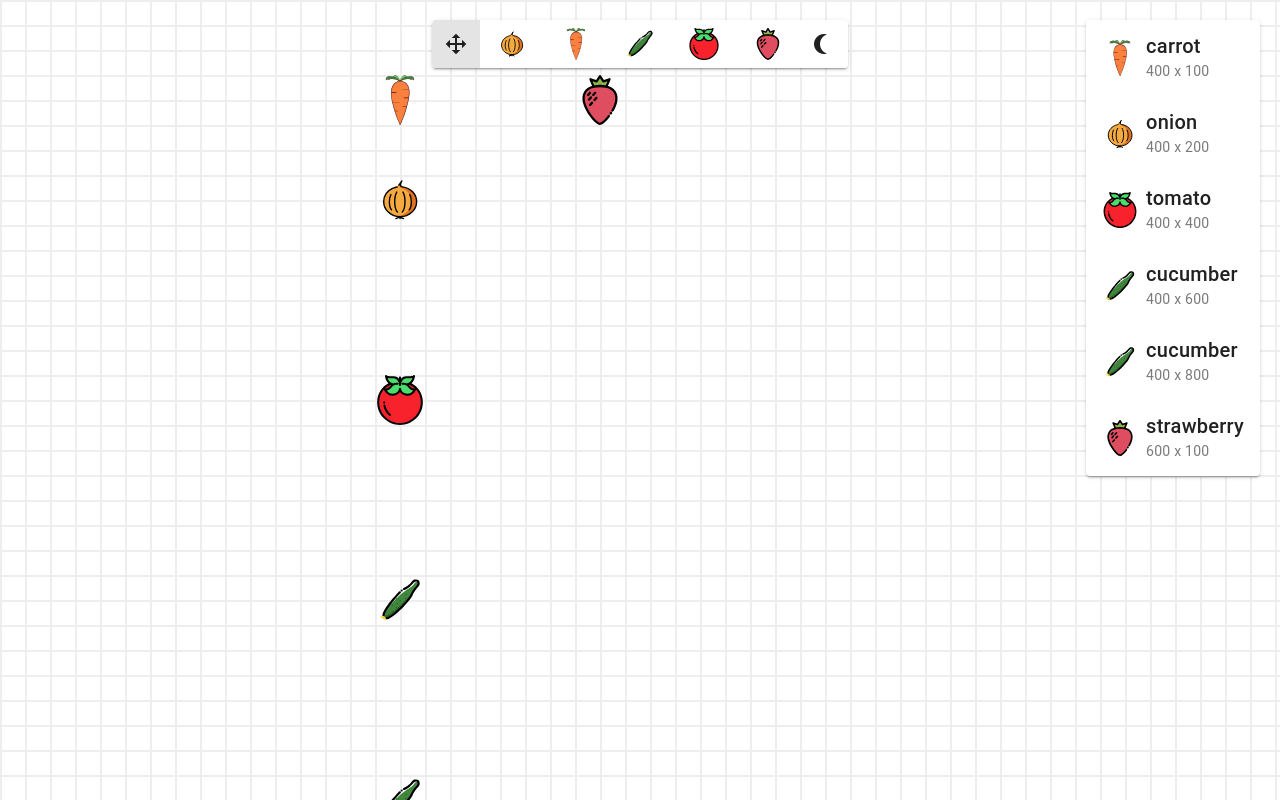
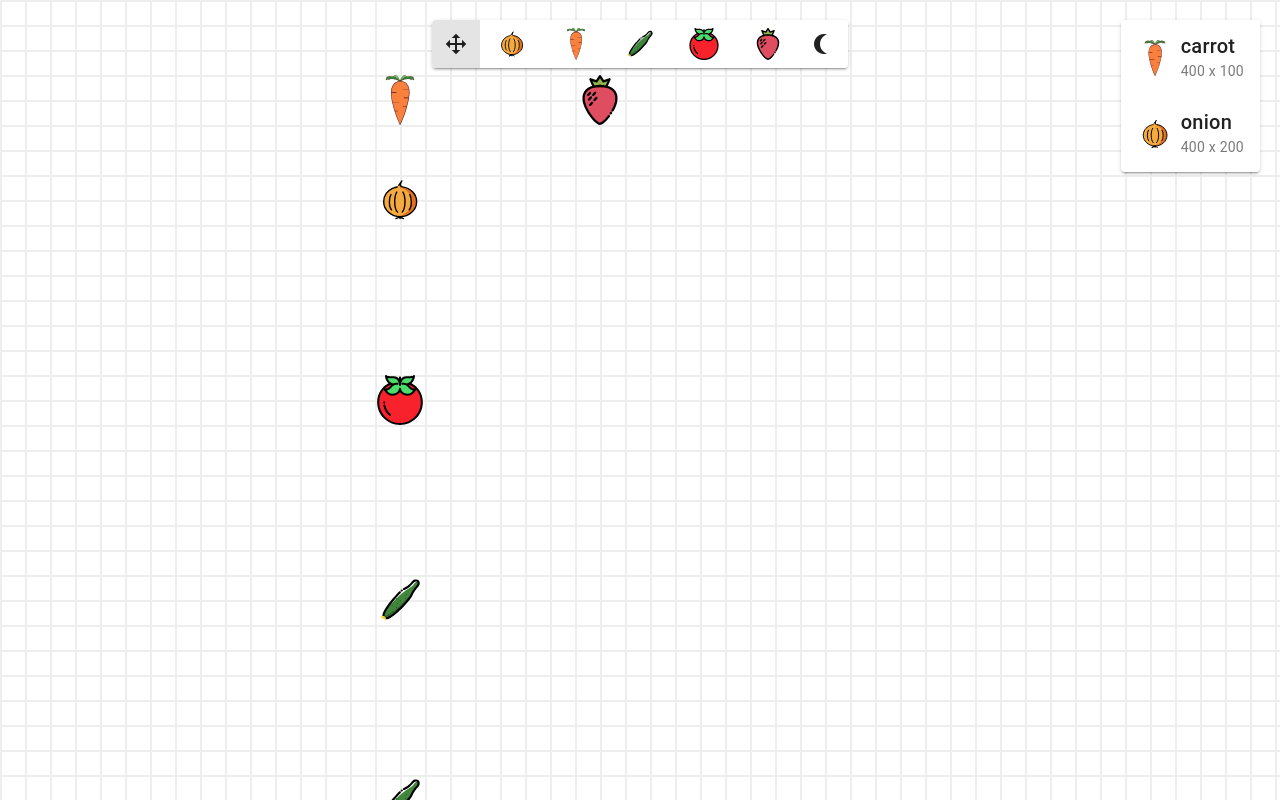
Before and after one commit to SpaceShaman/allelo, a Vue app: page / in a window 1280 px wide. Built offline with nearby package versions, Linux system fonts and the light colour scheme.

Commit message:
refactor(Actions.vue, Selected.vue, plants.ts, PlantedPlant.ts, index.ts): update variable and type names for consistency and clarity feat(plants.ts): add selectedList and selected computed property to manage selected plants in the store

```diff
--- a/src/components/Actions.vue
+++ b/src/components/Actions.vue
@@ -1,13 +1,13 @@
 <script setup lang="ts">
 import { plantsStore, toolbarStore, viewportStore } from "@/stores";
-import type { PlantOnGrid } from "@/types";
+import type { PlantedPlant } from "@/types";
 import { watch } from "vue";
 
 const viewport = viewportStore();
 const plants = plantsStore();
 const toolbar = toolbarStore();
 
-var movingPlant: undefined | PlantOnGrid = undefined;
+var movingPlant: undefined | PlantedPlant = undefined;
 document.addEventListener("mouseup", (e) => {
   movingPlant = undefined;
 });
--- a/src/components/Selected.vue
+++ b/src/components/Selected.vue
@@ -19,7 +19,7 @@ const plants = plantsStore();
       variant="text"
     /> -->
     <v-card
-      v-for="plant in plants.planted"
+      v-for="plant in plants.selected"
       :key="plant.name"
       :title="plant.name"
       :subtitle="`${plant.position.x.toFixed()} x ${plant.position.y.toFixed()}`"
--- a/src/stores/plants.ts
+++ b/src/stores/plants.ts
@@ -1,10 +1,10 @@
-import { PlantOnGrid } from '@/types';
+import { PlantedPlant } from '@/types';
 import { defineStore } from "pinia";
-import { ref } from 'vue';
+import { computed, ref } from 'vue';
 
 export const plantsStore = defineStore('plants', () => {
     const plantSize = ref(50)
-    const planted = ref<PlantOnGrid[]>([
+    const planted = ref<PlantedPlant[]>([
         {
             id: 0,
             name: "carrot",
@@ -36,10 +36,16 @@ export const plantsStore = defineStore('plants', () => {
             position: { x: 600, y: 100 },
         },
     ])
+    const selectedList = ref<number[]>([0,1])
+
+    const selected = computed(() => {
+        return planted.value.filter(plant => selectedList.value.includes(plant.id))
+    })
 
     const getPlantById = (id: number) => {
         return planted.value.find(plant => plant.id === id)
     }
+
 
     const addPlant = (plant: string, x: number, y: number) => {
         planted.value.push({
@@ -56,6 +62,7 @@ export const plantsStore = defineStore('plants', () => {
     return {
         plantSize,
         planted,
+        selected,
         getPlantById,
         addPlant,
         removePlant,
--- a/src/types/PlantOnGrid.ts
+++ b/src/types/PlantedPlant.ts
@@ -1,4 +1,4 @@
-export interface PlantOnGrid {
+export interface PlantedPlant {
     id: number;
     name: string;
     position: {
--- a/src/types/index.ts
+++ b/src/types/index.ts
@@ -1,2 +1,2 @@
 export * from './Plant';
-export * from './PlantOnGrid';
+export * from './PlantedPlant';
```
